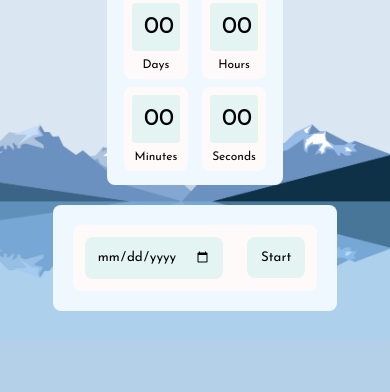
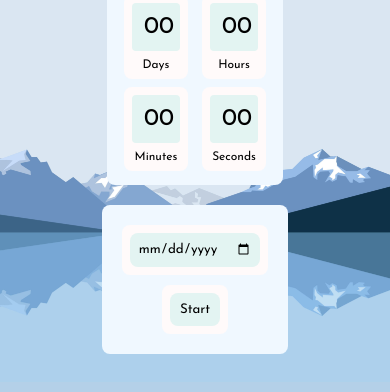
Before and after one commit to Anton-Karpena/countdown_clock, a website built with Parcel: page src/index.html in a window 390 px wide. Shown: the part 158-550 px from the top of the page. Built offline with nearby package versions, Linux system fonts and the light colour scheme.

Commit message:
mobile and tablet layouts changes

```diff
--- a/src/index.js
+++ b/src/index.js
@@ -1,16 +1,6 @@
 const calendar = document.getElementById('date');
 const button = document.getElementById('button');
 let countDate = null;
-
-calendar.addEventListener('input', (event) => {
-  const result = new Date(event.target.value).getTime();
-  countDate = result;
-  countdown();
-})
-
-button.addEventListener('click', () => {
-  setInterval(countdown, 1000);
-})
 
 const countdown = () => {
   const now = new Date().getTime();
@@ -30,4 +20,21 @@ const countdown = () => {
   document.querySelector('.clock--hours').innerText = textHour;
   document.querySelector('.clock--minutes').innerText = textMinute;
   document.querySelector('.clock--seconds').innerText = textSecond;
-}
+};
+
+calendar.addEventListener('input', (event) => {
+  const result = new Date(event.target.value).getTime();
+  const now = new Date().getTime();
+
+  if (result <= now) {
+    alert('Please, enter correct date')
+    return;
+  } else {
+    countDate = result;
+    countdown();
+  }
+});
+
+button.addEventListener('click', () => {
+  setInterval(countdown, 1000);
+});
--- a/src/style.scss
+++ b/src/style.scss
@@ -10,7 +10,7 @@ body {
   background-image: url(./image/701802.jpg);
   background-size: cover;
   background-repeat: no-repeat;
-  background-color: rgb(180, 208, 232);
+  background-color: #b4d0e8;
 
   @media (max-width: 768px) {
     background-position: center;
@@ -21,7 +21,7 @@ body {
   margin-top: 10vh;
   padding: 20px;
   border-radius: 8px;
-  background-color: aliceblue;
+  background-color: #f0f8ff;
   text-align: center;
 
   @media (max-width: 768px) {
@@ -59,7 +59,7 @@ body {
     margin: 8px;
     padding: 12px;
     border-radius: 8px;
-    background: snow;
+    background: #fffafa;
 
     @media (max-width: 768px) {
       margin: 4px;
@@ -71,7 +71,7 @@ body {
     width: 36px;
     padding: 16px;
     border-radius: 4px;
-    background-color: rgb(227, 244, 242);
+    background-color: #e3f4f2;
     font-size: 28px;
 
     @media (max-width: 768px) {
@@ -103,59 +103,94 @@ body {
   align-items: stretch;
   padding: 20px;
   margin: 20px;
-  background-color: aliceblue;
+  background-color: #f0f8ff;
   border-radius: 8px;
+
+  @media (max-width: 768px) {
+    padding: 10px;
+  }
+
+  @media (max-width: 420px) {
+    display: grid;
+    justify-items: center;
+    padding: 20px;
+  }
 
   &__calendar {
 
     &-label {
-      background-color: snow;
+      background-color: #fffafa;
       padding: 12px;
       border-radius: 8px 0 0 8px;
+
+      @media (max-width: 768px) {
+        padding: 8px;
+      }
+
+      @media (max-width: 420px) {
+        margin-bottom: 10px;
+        border-radius: 8px;
+      }
     }
 
     &-input {
-      background-color: rgb(227, 244, 242);
+      background-color: #e3f4f2;
       border: 0;
       border-radius: 8px;
       padding: 12px;
+
+      @media (max-width:768px) {
+        padding: 8px;
+      }
     }
 
     &-input:hover {
-      background-color: rgb(163, 204, 200);
+      background-color: #a3ccc8;
       transition: 0.2s;
       cursor: pointer;
     }
 
     &-input:focus {
       outline: none;
-      background-color: rgb(163, 204, 200);;
+      background-color: #a3ccc8;;
     }
   }
 
   &__button {
 
     &-label {
-      background-color: snow;
+      background-color: #fffafa;
       padding: 12px;
       border-radius: 0 8px 8px 0;
+
+      @media (max-width: 768px) {
+        padding: 8px;
+      }
+
+      @media (max-width: 420px) {
+        border-radius: 8px;
+      }
     }
 
     &-input {
-      background-color: rgb(227, 244, 242);
+      background-color: #e3f4f2;
       border: 0;
       border-radius: 8px;
       padding: 14px;
+
+      @media (max-width:768px) {
+       padding: 10px;
+      }
     }
 
     &-input:hover {
-      background-color: rgb(163, 204, 200);
+      background-color: #a3ccc8;
       transition: 0.2s;
       cursor: pointer;
     }
 
     &-input:focus {
-      background-color: rgb(163, 204, 200);
+      background-color: #a3ccc8;
     }
   }
 }
```
